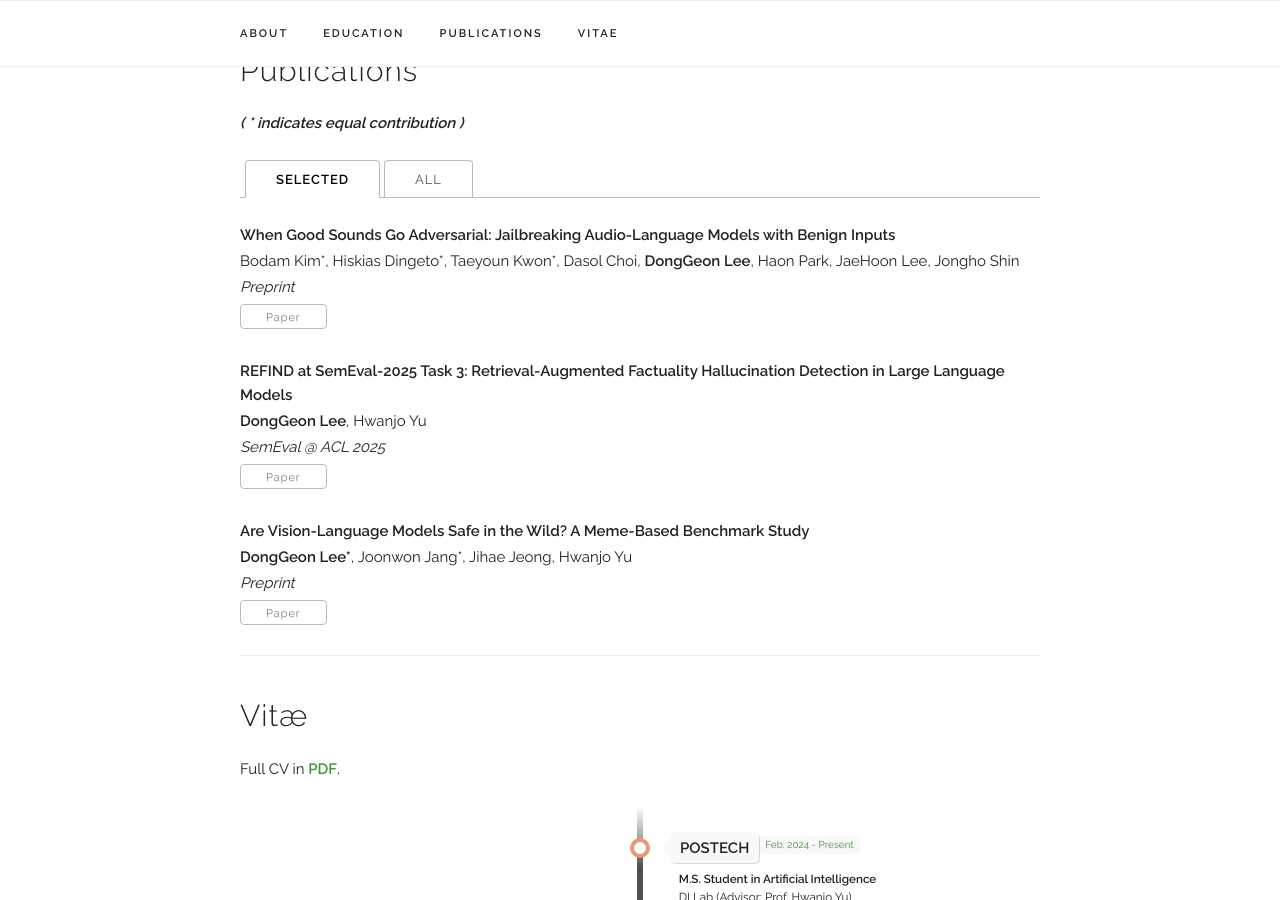
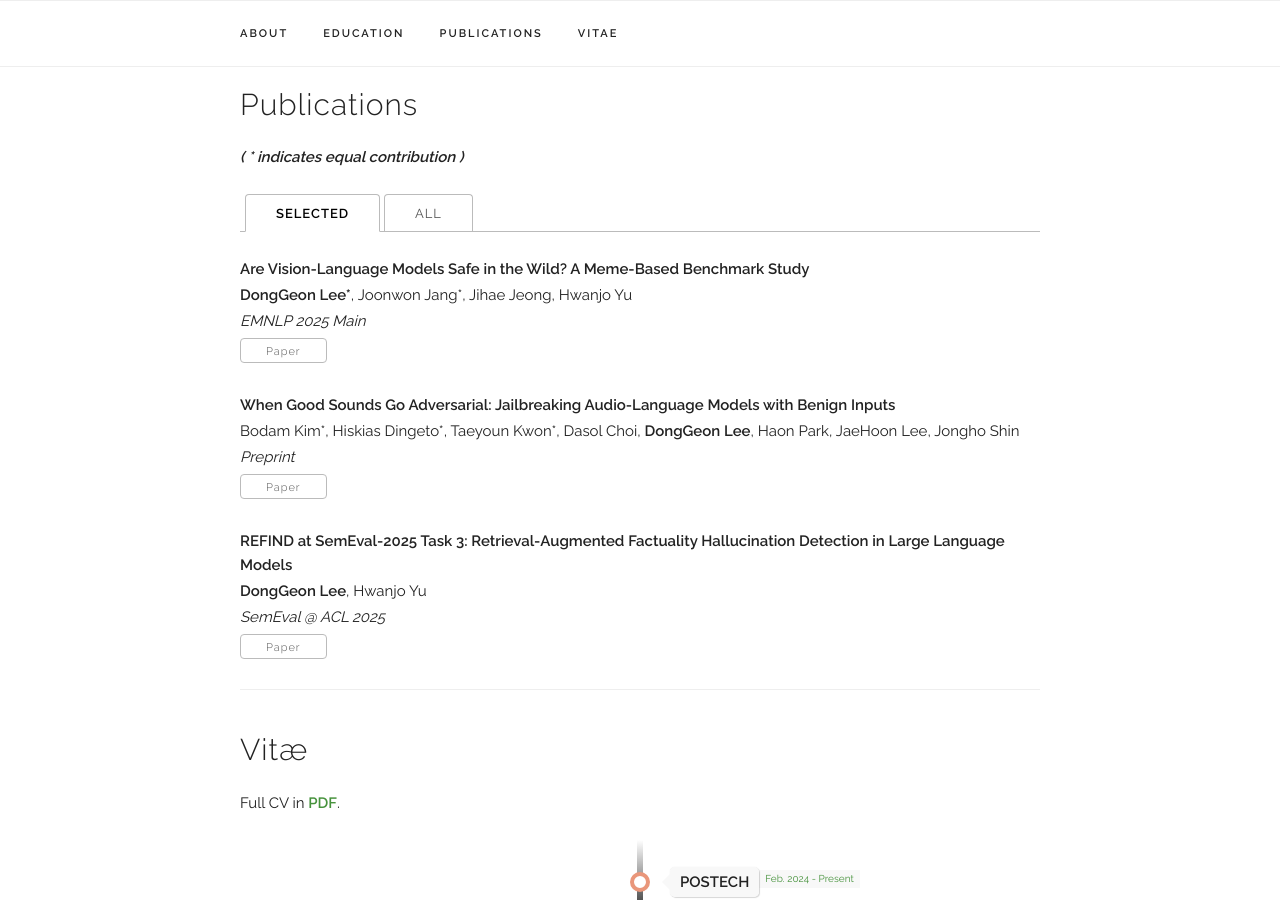
Before and after one commit to donggeon/donggeon.github.io, a Jekyll site: the page built from index.html, in a window 1280 px wide and 900 px high, scrolled down 1545 px. Built offline with Jekyll 4.4.1, drawn with Linux system fonts in a browser that asks for light colours; some web fonts are replaced; some of the changed text lies outside the part shown.

Commit message:
Aug 2025

```diff
--- a/_data/publications.yaml
+++ b/_data/publications.yaml
@@ -1,4 +1,10 @@
 papers:
+  - title: "Are Vision-Language Models Safe in the Wild? A Meme-Based Benchmark Study"
+    authors: "<b>DongGeon Lee*</b>, Joonwon Jang*, Jihae Jeong, Hwanjo Yu"
+    venue: "EMNLP 2025 Main"
+    paper_pdf: "https://arxiv.org/abs/2505.15389"
+    selected: y
+
   - title: "When Good Sounds Go Adversarial: Jailbreaking Audio-Language Models with Benign Inputs"
     authors: "Bodam Kim*, Hiskias Dingeto*, Taeyoun Kwon*, Dasol Choi, <b>DongGeon Lee</b>, Haon Park, JaeHoon Lee, Jongho Shin"
     venue: "Preprint"
@@ -27,12 +33,6 @@ papers:
     authors: "Kyumin Lee, Minjin Jeon, Sanghwan Jang, <b>DongGeon Lee</b>, Hwanjo Yu"
     venue: "KCC 2025"
     selected: n
-
-  - title: "Are Vision-Language Models Safe in the Wild? A Meme-Based Benchmark Study"
-    authors: "<b>DongGeon Lee*</b>, Joonwon Jang*, Jihae Jeong, Hwanjo Yu"
-    venue: "Preprint"
-    paper_pdf: "https://arxiv.org/abs/2505.15389"
-    selected: y
 
   - title: "Enhancing Adverse Event Reporting with Clinical Language Models: Inpatient Falls"
     authors: "Insook Cho, Hyunchul Park, Byeong Sun Park, <b>DongGeon Lee</b>"
--- a/index.html
+++ b/index.html
@@ -36,6 +36,11 @@ layout: default
 <div class="docs-section" id="news">
   <h4>News</h4>
     <ul>
+      <li>
+        <b style="color: #46923c; font-weight: normal;">[Aug. 2025]</b>&nbsp&nbsp
+        <a href="https://arxiv.org/abs/2505.15389" target="_blank">One paper</a> is accepted at <a href="https://2025.emnlp.org/" target="_blank">EMNLP 2025</a>! See you in Suzhou 🇨🇳.
+      </li>
+
       <li>
         <b style="color: #46923c; font-weight: normal;">[Jun. 2025]</b>&nbsp&nbsp
         I will be a Student Volunteer at <a href="https://2025.aclweb.org/" target="_blank">ACL 2025</a>! See you in Vienna 🇦🇹.
```
Also changed, not shown: 2 other files.
